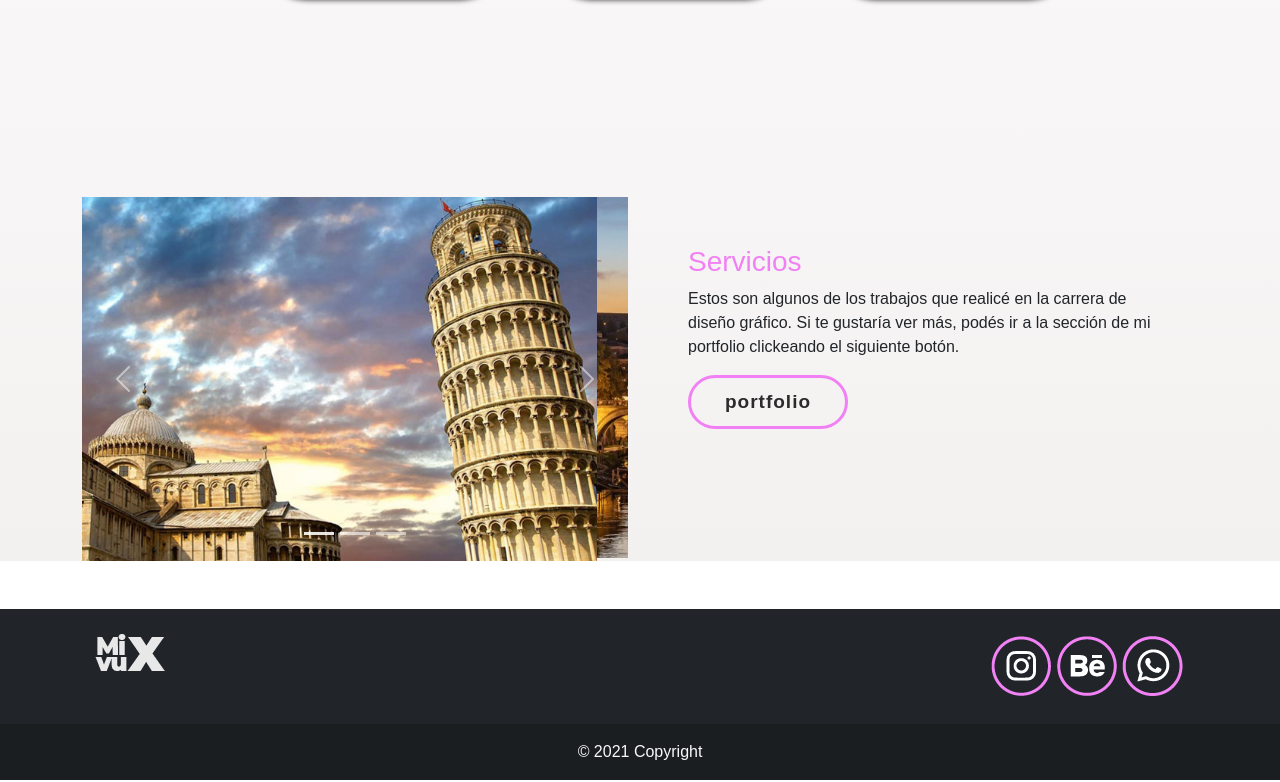
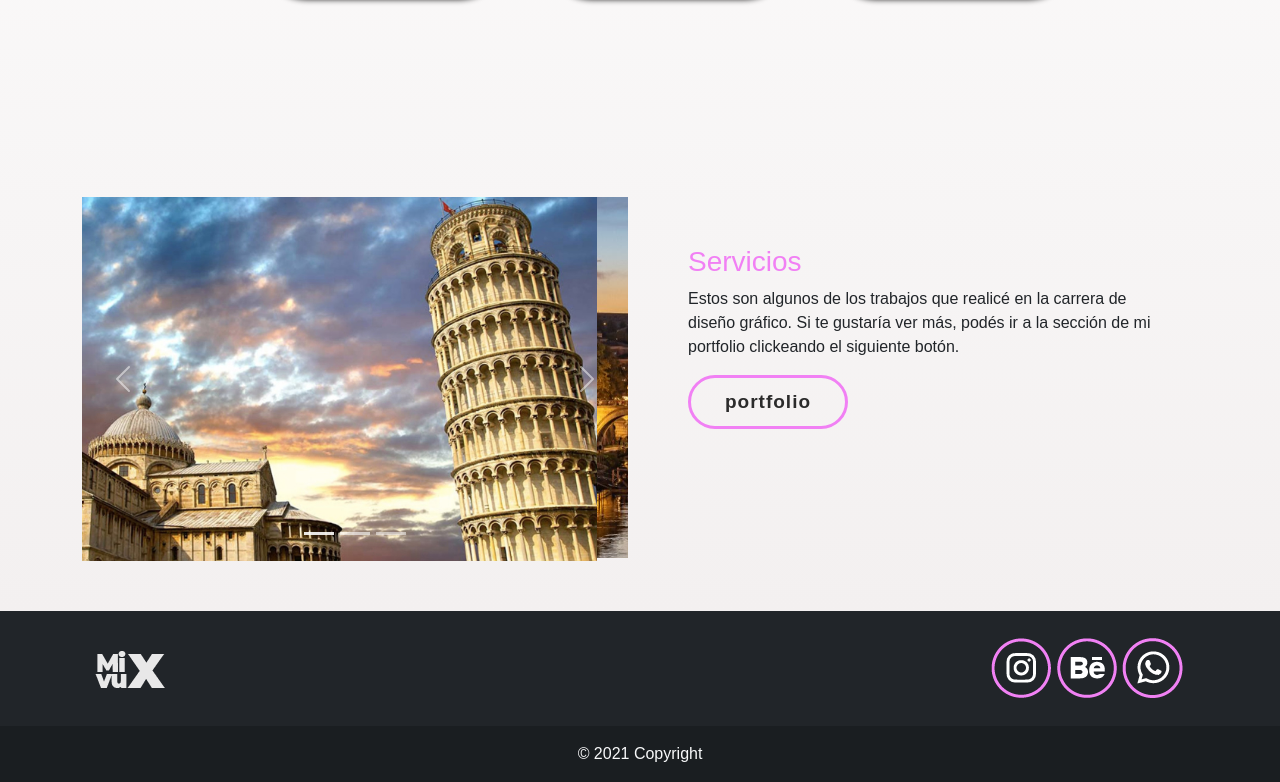
Before and after one commit to MicaelaColotta/Proyecto_portfolio, a website: page index.html in a window 1280 px wide. Shown: the part 1441-2223 px from the top of the page. Drawn offline with nearby package versions, Linux system fonts and the light colour scheme.

Commit message:
retoques

```diff
--- a/SCSS/estilos.scss
+++ b/SCSS/estilos.scss
@@ -315,6 +315,24 @@ main {
 
 /* Fin card sobre mí */
 
+
+/* Padding carrusel home */
+.espacio{
+    padding-bottom: 50px;
+}
+
+/* Fin padding carrusel home */
+
+
+/* Padding footer home */
+.espacio2{
+    margin-top: 15px;
+}
+
+/* Fin padding footer home */
+
+
+
 /* formulario */
 
 .container__div {
@@ -328,9 +346,7 @@ main {
     box-shadow: 0px 0px 10px 0px rgb(66, 66, 66);
 
 }
-
 /* Fin formulario */
 
 
-
 /* npm run watch-css */
--- a/index.html
+++ b/index.html
@@ -111,7 +111,7 @@
 
         <!--Prueba Boostrap-->
 
-        <div class="container mb-5">
+        <div class="container espacio">
             <div class="row">
                 <div class="col-md-6 col-xs-6">
                     <div id="carouselExampleIndicators" class="carousel slide" data-bs-ride="carousel">
@@ -156,7 +156,7 @@
         <footer class="bg-dark text-light">
                     <div class="container p-4">
                             <div class="row">
-                               <div class="col-lg-6">
+                               <div class="col-lg-6 espacio2">
                                 <a class="navbar-brand" href="index.html">
                                     <img src="imagenes/logo_Mesa de trabajo 1.png" alt="">
                                 </a>
```
Also changed, not shown: css/estilos.css.
